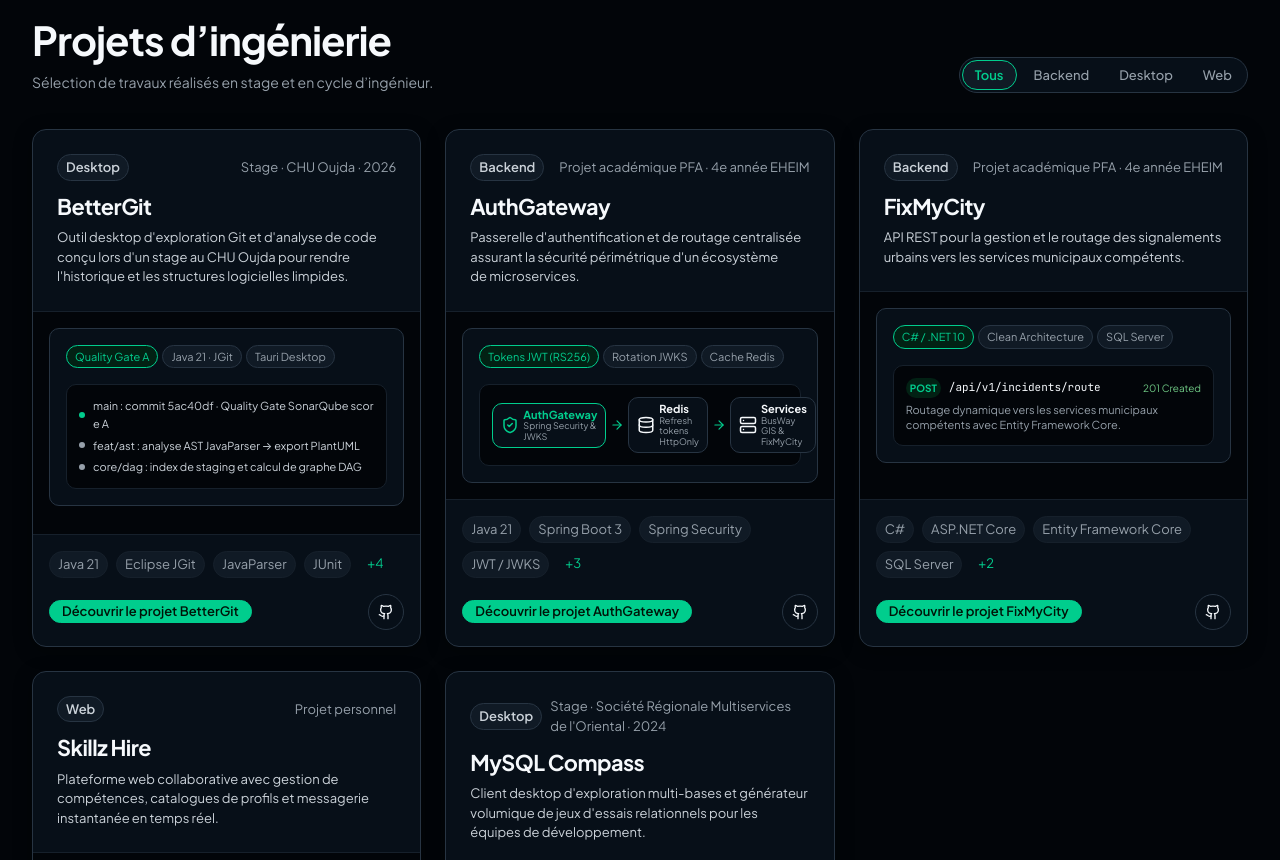
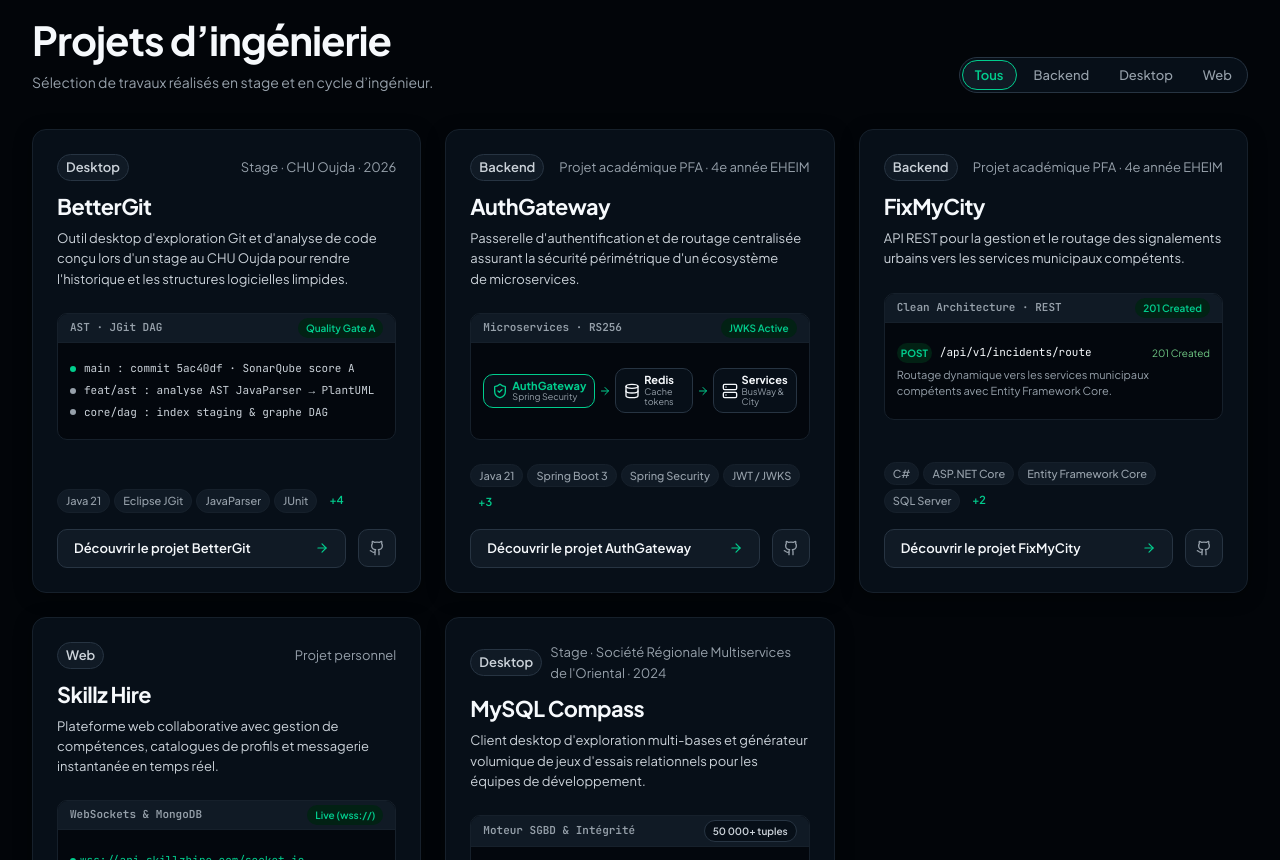
Before and after one commit to fahchouchsm/Portfolio, a React (Vite) app: page / in a window 1280 px wide. Shown: the part 1940-2800 px from the top of the page. Built offline with nearby package versions, Linux system fonts and the light colour scheme.

Commit message:
feat(design): redesign engineering project cards with clean architecture spec panels and refined action hierarchy

```diff
--- a/src/Portfolio.tsx
+++ b/src/Portfolio.tsx
@@ -39,25 +39,24 @@ const PHONE_NUMBER = "+212 600 242 374";
 function ProjectVisual({ project, lang }: { project: Project; lang: "fr" | "en" }) {
   if (project.visual === "bettergit") {
     return (
-      <div className="preview-card" aria-label="Visualisation Git et analyse AST">
-        <div className="preview-badge-row">
-          <span className="visual-tag tag-accent">Quality Gate A</span>
-          <span className="visual-tag">Java 21 · JGit</span>
-          <span className="visual-tag">Tauri Desktop</span>
+      <div className="project-spec-panel" aria-label="Visualisation Git et analyse AST">
+        <div className="spec-panel-bar">
+          <span className="spec-panel-title">AST · JGit DAG</span>
+          <span className="spec-panel-status status-success">Quality Gate A</span>
         </div>
-        <div className="preview-content-box">
+        <div className="spec-panel-body">
           <div className="branch-flow">
             <div className="branch-node branch-master">
               <span className="node-dot dot-accent" />
-              <span className="node-text">main : commit 5ac40df · Quality Gate SonarQube score A</span>
+              <span className="node-text">main : commit 5ac40df · SonarQube score A</span>
             </div>
             <div className="branch-node branch-feature">
               <span className="node-dot" />
-              <span className="node-text">feat/ast : analyse AST JavaParser → export PlantUML</span>
+              <span className="node-text">feat/ast : analyse AST JavaParser → PlantUML</span>
             </div>
             <div className="branch-node branch-sub">
               <span className="node-dot" />
-              <span className="node-text">core/dag : index de staging et calcul de graphe DAG</span>
+              <span className="node-text">core/dag : index staging &amp; graphe DAG</span>
             </div>
           </div>
         </div>
@@ -67,35 +66,34 @@ function ProjectVisual({ project, lang }: { project: Project; lang: "fr" | "en"
 
   if (project.visual === "gateway") {
     return (
-      <div className="preview-card" aria-label="Architecture AuthGateway">
-        <div className="preview-badge-row">
-          <span className="visual-tag tag-accent">Tokens JWT (RS256)</span>
-          <span className="visual-tag">Rotation JWKS</span>
-          <span className="visual-tag">Cache Redis</span>
+      <div className="project-spec-panel" aria-label="Architecture AuthGateway">
+        <div className="spec-panel-bar">
+          <span className="spec-panel-title">Microservices · RS256</span>
+          <span className="spec-panel-status status-success">JWKS Active</span>
         </div>
-        <div className="preview-content-box">
+        <div className="spec-panel-body">
           <div className="service-pipeline">
             <div className="pipeline-step step-accent">
-              <ShieldCheck size={18} />
+              <ShieldCheck size={16} />
               <div className="step-desc">
                 <strong>AuthGateway</strong>
-                <span>Spring Security & JWKS</span>
+                <span>Spring Security</span>
               </div>
             </div>
-            <ArrowRight size={14} className="pipeline-arrow" />
+            <ArrowRight size={12} className="pipeline-arrow" />
             <div className="pipeline-step">
-              <Database size={18} />
+              <Database size={16} />
               <div className="step-desc">
                 <strong>Redis</strong>
-                <span>Refresh tokens HttpOnly</span>
+                <span>Cache tokens</span>
               </div>
             </div>
-            <ArrowRight size={14} className="pipeline-arrow" />
+            <ArrowRight size={12} className="pipeline-arrow" />
             <div className="pipeline-step">
-              <Server size={18} />
+              <Server size={16} />
               <div className="step-desc">
                 <strong>Services</strong>
-                <span>BusWay GIS & FixMyCity</span>
+                <span>BusWay &amp; City</span>
               </div>
             </div>
           </div>
@@ -106,13 +104,12 @@ function ProjectVisual({ project, lang }: { project: Project; lang: "fr" | "en"
 
   if (project.visual === "city") {
     return (
-      <div className="preview-card" aria-label="Routage de signalements FixMyCity">
-        <div className="preview-badge-row">
-          <span className="visual-tag tag-accent">C# / .NET 10</span>
-          <span className="visual-tag">Clean Architecture</span>
-          <span className="visual-tag">SQL Server</span>
+      <div className="project-spec-panel" aria-label="Routage de signalements FixMyCity">
+        <div className="spec-panel-bar">
+          <span className="spec-panel-title">Clean Architecture · REST</span>
+          <span className="spec-panel-status status-success">201 Created</span>
         </div>
-        <div className="preview-content-box">
+        <div className="spec-panel-body">
           <div className="api-preview-row">
             <span className="http-method">POST</span>
             <span className="api-route">/api/v1/incidents/route</span>
@@ -130,13 +127,14 @@ function ProjectVisual({ project, lang }: { project: Project; lang: "fr" | "en"
 
   if (project.visual === "database") {
     return (
-      <div className="preview-card" aria-label="Exploration SGBD MySQL Compass">
-        <div className="preview-badge-row">
-          <span className="visual-tag tag-accent">Multi-SGBD</span>
-          <span className="visual-tag">Générateur volumique</span>
-          <span className="visual-tag">Electron</span>
+      <div className="project-spec-panel" aria-label="Exploration SGBD MySQL Compass">
+        <div className="spec-panel-bar">
+          <span className="spec-panel-title">
+            {lang === "fr" ? "Moteur SGBD & Intégrité" : "DBMS Engine & Integrity"}
+          </span>
+          <span className="spec-panel-status status-accent">50 000+ tuples</span>
         </div>
-        <div className="preview-content-box">
+        <div className="spec-panel-body">
           <div className="db-dataset-preview">
             <div className="db-schema-row">
               <Database size={14} />
@@ -144,7 +142,11 @@ function ProjectVisual({ project, lang }: { project: Project; lang: "fr" | "en"
             </div>
             <div className="db-stats-row">
               <span className="db-stat-highlight">50 000+</span>
-              <span>{lang === "fr" ? "tuples synthétiques avec contraintes FK vérifiées" : "synthetic tuples with foreign keys validated"}</span>
+              <span>
+                {lang === "fr"
+                  ? "tuples synthétiques avec contraintes FK vérifiées"
+                  : "synthetic tuples with foreign keys validated"}
+              </span>
             </div>
           </div>
         </div>
@@ -153,22 +155,21 @@ function ProjectVisual({ project, lang }: { project: Project; lang: "fr" | "en"
   }
 
   return (
-    <div className="preview-card" aria-label="Plateforme web réactive">
-      <div className="preview-badge-row">
-        <span className="visual-tag tag-accent">Next.js</span>
-        <span className="visual-tag">WebSockets</span>
-        <span className="visual-tag">MongoDB</span>
+    <div className="project-spec-panel" aria-label="Plateforme web réactive">
+      <div className="spec-panel-bar">
+        <span className="spec-panel-title">WebSockets &amp; MongoDB</span>
+        <span className="spec-panel-status status-success">Live (wss://)</span>
       </div>
-      <div className="preview-content-box">
+      <div className="spec-panel-body">
         <div className="realtime-stream">
           <div className="stream-badge">
             <span className="stream-live-indicator" />
-            <span>WebSockets active stream</span>
+            <code>wss://api.skillzhire.com/socket.io</code>
           </div>
           <span className="stream-desc">
             {lang === "fr"
-              ? "Canaux de messagerie instantanée bidirectionnelle et mise à jour de catalogue en temps réel."
-              : "Bidirectional instant messaging channels and real-time catalog state updates."}
+              ? "Canaux de messagerie instantanée bidirectionnelle et indexation MongoDB."
+              : "Bidirectional instant messaging channels and indexed MongoDB queries."}
           </span>
         </div>
       </div>
@@ -706,13 +707,12 @@ export default function Portfolio() {
                     <div className="project-actions">
                       <button
                         type="button"
-                        className="btn btn-primary btn-sm"
+                        className="project-btn-cta"
                         onClick={(e) => openProjectModal(project, e.currentTarget)}
                         aria-label={`Découvrir le projet ${project.title}`}
                       >
-                        {lang === "fr"
-                          ? `Découvrir le projet ${project.title}`
-                          : `Découvrir le projet ${project.title}`}
+                        <span>{lang === "fr" ? `Découvrir le projet ${project.title}` : `Discover ${project.title} project`}</span>
+                        <ArrowRight size={14} className="cta-arrow" />
                       </button>
 
                       {project.url && (
@@ -720,7 +720,7 @@ export default function Portfolio() {
                           href={project.url}
                           target="_blank"
                           rel="noopener noreferrer"
-                          className="btn-icon"
+                          className="project-btn-github"
                           aria-label={`Code source ${project.title}`}
                         >
                           <Github size={16} />
--- a/src/index.css
+++ b/src/index.css
@@ -608,13 +608,13 @@ button:disabled {
 }
 
 .project-card {
-  background-color: var(--color-paper-2);
-  color: var(--color-ink);
-  border: var(--rule-hair) solid var(--color-rule-2);
+  position: relative;
+  background-color: var(--color-paper-2);
+  color: var(--color-ink);
+  border: var(--rule-hair) solid var(--color-rule);
   border-radius: var(--radius-card);
   display: flex;
   flex-direction: column;
-  overflow: hidden;
   box-shadow: var(--shadow-card);
   transition: border-color var(--dur-short) var(--ease-out),
               box-shadow var(--dur-short) var(--ease-out),
@@ -622,14 +622,14 @@ button:disabled {
 }
 
 .project-card:hover {
-  border-color: var(--color-accent);
+  border-color: var(--color-rule-2);
   box-shadow: var(--shadow-hover);
-  transform: translateY(-2px);
+  transform: translateY(-3px);
 }
 
 .project-card-header {
   padding: var(--space-lg);
-  border-bottom: var(--rule-hair) solid var(--color-rule);
+  padding-bottom: var(--space-md);
 }
 
 .project-meta-row {
@@ -672,55 +672,68 @@ button:disabled {
 .project-short-desc {
   font-size: var(--text-xs);
   color: var(--color-ink-2);
-  line-height: 1.5;
+  line-height: 1.55;
+  min-height: 3.1em;
 }
 
 .project-card-visual {
   flex: 1;
-  padding: var(--space-md);
-  background-color: var(--color-paper);
-  color: var(--color-ink);
-}
-
-/* Modern Project Visual Cards */
-.preview-card {
-  background-color: var(--color-paper-2);
-  color: var(--color-ink);
-  border: var(--rule-hair) solid var(--color-rule-2);
+  padding-inline: var(--space-lg);
+  padding-block: var(--space-xs);
+}
+
+/* Engineering Architecture Spec Panel */
+.project-spec-panel {
+  background-color: color-mix(in oklch, var(--color-paper) 75%, var(--color-paper-2));
+  border: var(--rule-hair) solid var(--color-rule);
   border-radius: var(--radius-inner);
-  padding: var(--space-md);
-  display: flex;
-  flex-direction: column;
-  gap: var(--space-md);
-}
-
-.preview-badge-row {
-  display: flex;
-  flex-wrap: wrap;
-  gap: var(--space-2xs);
-}
-
-.visual-tag {
+  overflow: hidden;
+  display: flex;
+  flex-direction: column;
+}
+
+.spec-panel-bar {
+  display: flex;
+  align-items: center;
+  justify-content: space-between;
+  gap: var(--space-xs);
+  padding: var(--space-2xs) var(--space-sm);
+  background-color: var(--color-paper-3);
+  color: var(--color-ink);
+  border-bottom: var(--rule-hair) solid var(--color-rule);
+}
+
+.spec-panel-title {
   font-size: 11px;
+  font-weight: 600;
+  color: var(--color-muted);
+  font-family: var(--font-outlier);
+}
+
+.spec-panel-status {
+  font-size: 10px;
+  font-weight: 600;
   padding: var(--space-3xs) var(--space-xs);
   border-radius: var(--radius-pill);
-  background-color: var(--color-paper-3);
-  border: var(--rule-hair) solid var(--color-rule-2);
-  color: var(--color-muted);
-}
-
-.tag-accent {
+}
+
+.status-success {
   background-color: var(--color-accent-wash);
-  border-color: var(--color-accent);
-  color: var(--color-accent);
-}
-
-.preview-content-box {
-  background-color: var(--color-paper);
-  border: var(--rule-hair) solid var(--color-rule);
-  border-radius: var(--radius-inner);
+  color: var(--color-accent);
+}
+
+.status-accent {
+  background-color: var(--color-paper-2);
+  color: var(--color-ink-2);
+  border: var(--rule-hair) solid var(--color-rule-2);
+}
+
+.spec-panel-body {
   padding: var(--space-sm);
-  font-size: var(--text-xs);
+  min-height: 96px;
+  display: flex;
+  flex-direction: column;
+  justify-content: center;
 }
 
 .branch-flow {
@@ -734,6 +747,7 @@ button:disabled {
   align-items: center;
   gap: var(--space-xs);
   font-size: 11px;
+  font-family: var(--font-outlier);
 }
 
 .node-dot {
@@ -868,6 +882,10 @@ button:disabled {
   color: var(--color-accent);
 }
 
+.stream-badge code {
+  font-family: var(--font-outlier);
+}
+
 .stream-live-indicator {
   width: 6px;
   height: 6px;
@@ -882,8 +900,8 @@ button:disabled {
 }
 
 .project-card-footer {
-  padding: var(--space-md);
-  border-top: var(--rule-hair) solid var(--color-rule);
+  padding: var(--space-lg);
+  padding-top: var(--space-md);
   display: flex;
   flex-direction: column;
   gap: var(--space-md);
@@ -892,21 +910,30 @@ button:disabled {
 .stack-wrap {
   display: flex;
   flex-wrap: wrap;
-  gap: var(--space-xs);
+  gap: var(--space-2xs);
 }
 
 .stack-pill,
 .tech-badge {
-  font-size: var(--text-xs);
+  font-size: 11px;
+  font-weight: 500;
   padding: var(--space-3xs) var(--space-xs);
   border-radius: var(--radius-pill);
   background-color: var(--color-paper-3);
   color: var(--color-muted);
   border: var(--rule-hair) solid var(--color-rule);
+  transition: color var(--dur-micro) var(--ease-out),
+              border-color var(--dur-micro) var(--ease-out);
+}
+
+.project-card:hover .tech-badge {
+  color: var(--color-ink-2);
+  border-color: var(--color-rule-2);
 }
 
 .tech-badge-more {
-  font-size: var(--text-xs);
+  font-size: 11px;
+  font-weight: 600;
   padding: var(--space-3xs) var(--space-xs);
   color: var(--color-accent);
 }
@@ -914,8 +941,71 @@ button:disabled {
 .project-actions {
   display: flex;
   align-items: center;
+  gap: var(--space-sm);
+}
+
+.project-btn-cta {
+  display: inline-flex;
+  align-items: center;
   justify-content: space-between;
-  gap: var(--space-sm);
+  flex: 1;
+  gap: var(--space-xs);
+  padding: var(--space-xs) var(--space-md);
+  font-size: var(--text-xs);
+  font-weight: 600;
+  color: var(--color-ink);
+  background-color: var(--color-paper-3);
+  border: var(--rule-hair) solid var(--color-rule-2);
+  border-radius: var(--radius-inner);
+  cursor: pointer;
+  transition: background-color var(--dur-micro) var(--ease-out),
+              border-color var(--dur-micro) var(--ease-out),
+              color var(--dur-micro) var(--ease-out);
+}
+
+.project-btn-cta:hover {
+  background-color: var(--color-accent-wash);
+  border-color: var(--color-accent);
+  color: var(--color-accent);
+}
+
+.project-btn-cta .cta-arrow {
+  color: var(--color-accent);
+  transition: transform var(--dur-micro) var(--ease-out);
+}
+
+.project-btn-cta:hover .cta-arrow {
+  transform: translateX(3px);
+}
+
+.project-btn-cta:active {
+  transform: scale(0.98);
+}
+
+.project-btn-github {
+  display: inline-flex;
+  align-items: center;
+  justify-content: center;
+  width: 38px;
+  height: 38px;
+  border-radius: var(--radius-inner);
+  background-color: var(--color-paper-3);
+  border: var(--rule-hair) solid var(--color-rule-2);
+  color: var(--color-muted);
+  cursor: pointer;
+  transition: color var(--dur-micro) var(--ease-out),
+              border-color var(--dur-micro) var(--ease-out),
+              background-color var(--dur-micro) var(--ease-out);
+}
+
+.project-btn-github:hover {
+  color: var(--color-ink);
+  border-color: var(--color-ink);
+  background-color: var(--color-paper-elevated);
+}
+
+.project-btn-github:active {
+  transform: scale(0.96);
 }
 
 /* ==========================================================================
```
